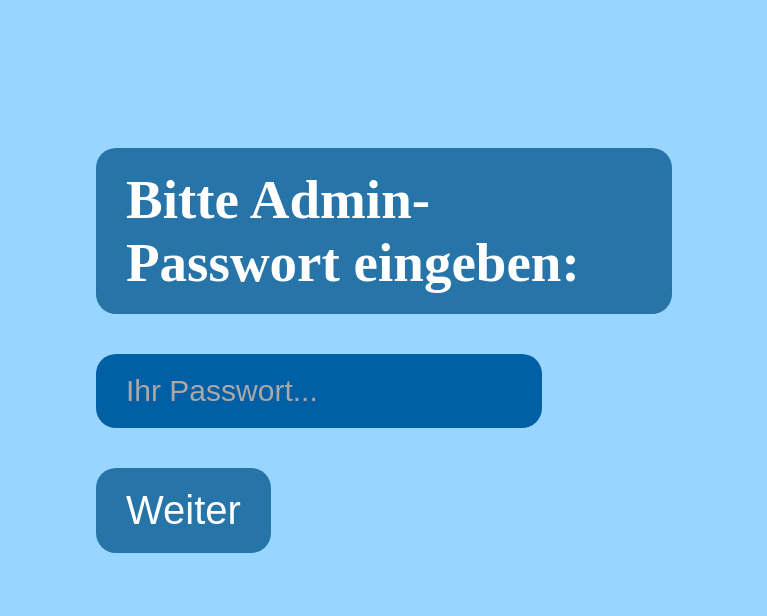
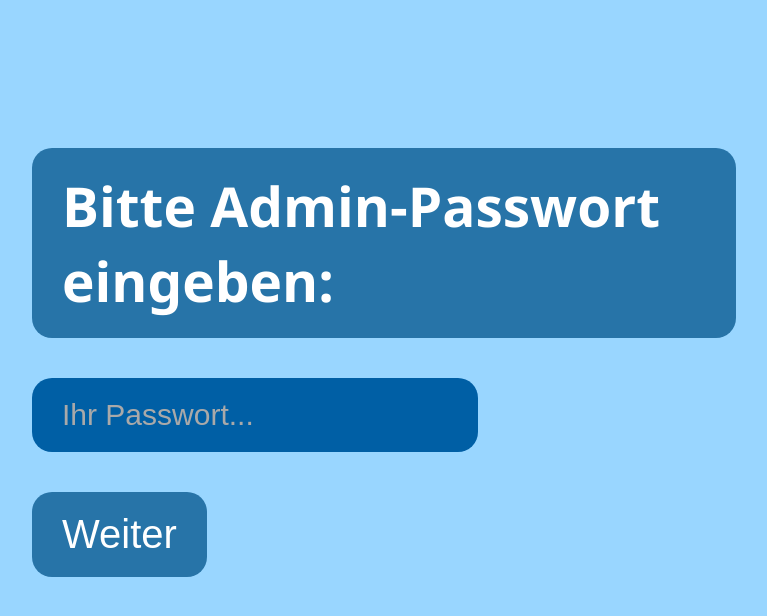
Before and after one commit to nico0601/ITP-Quiz, a PHP site: page / in a window 1280 px wide. Shown: the top 616 px of the page, without its empty margins (256-1023 px from the left). Run offline with PHP 8.4, Linux system fonts and the light colour scheme.

Commit message:
added some descriptions and edited the font-family

```diff
--- a/Admin-Login/style1.css
+++ b/Admin-Login/style1.css
@@ -2,11 +2,12 @@ body {
     background-color: #99D6FF;
     display: flex;
     justify-content: center;
+    font-family: "Segoe UI";
 }
 
 
 section {
-    width: 45vw;
+    width: 55vw;
     display: flex;
     flex-direction: column;
     margin-top: 15vh;
```
Also changed, not shown: Admin-Login/style2.css (+9 -7 lines).
